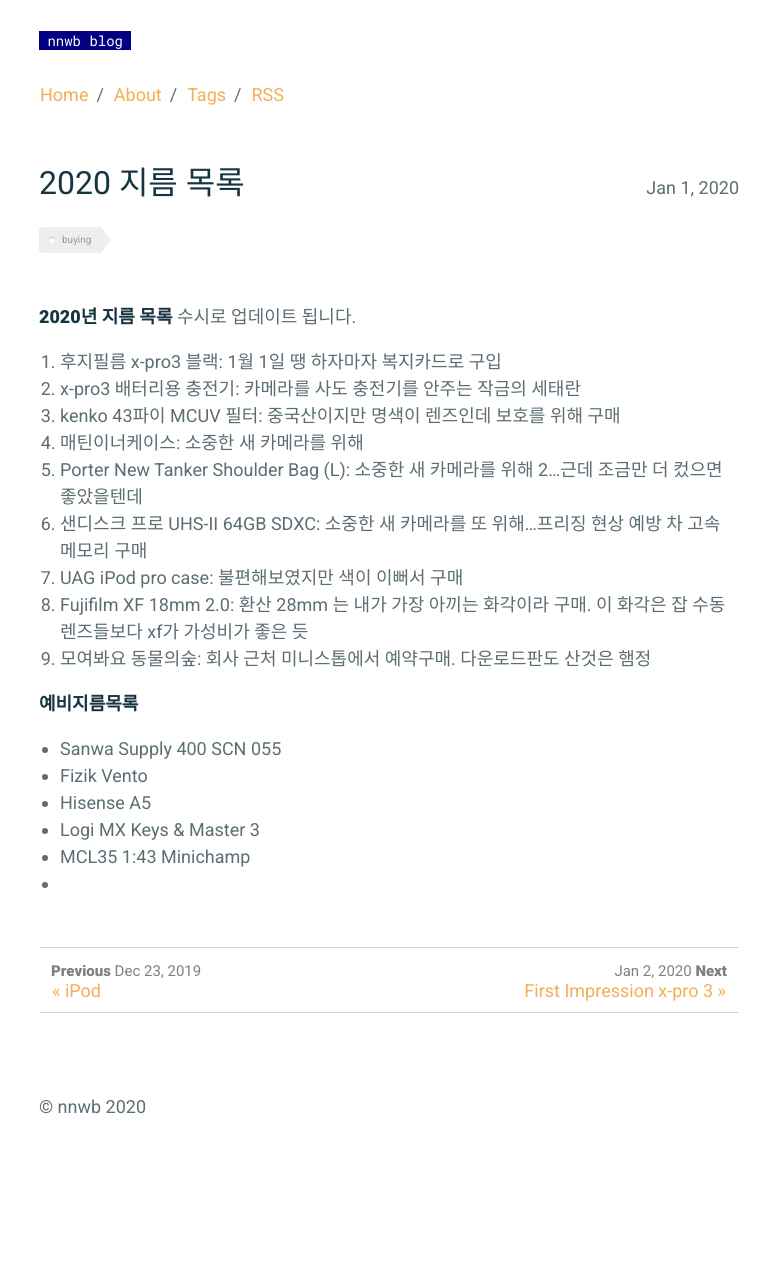
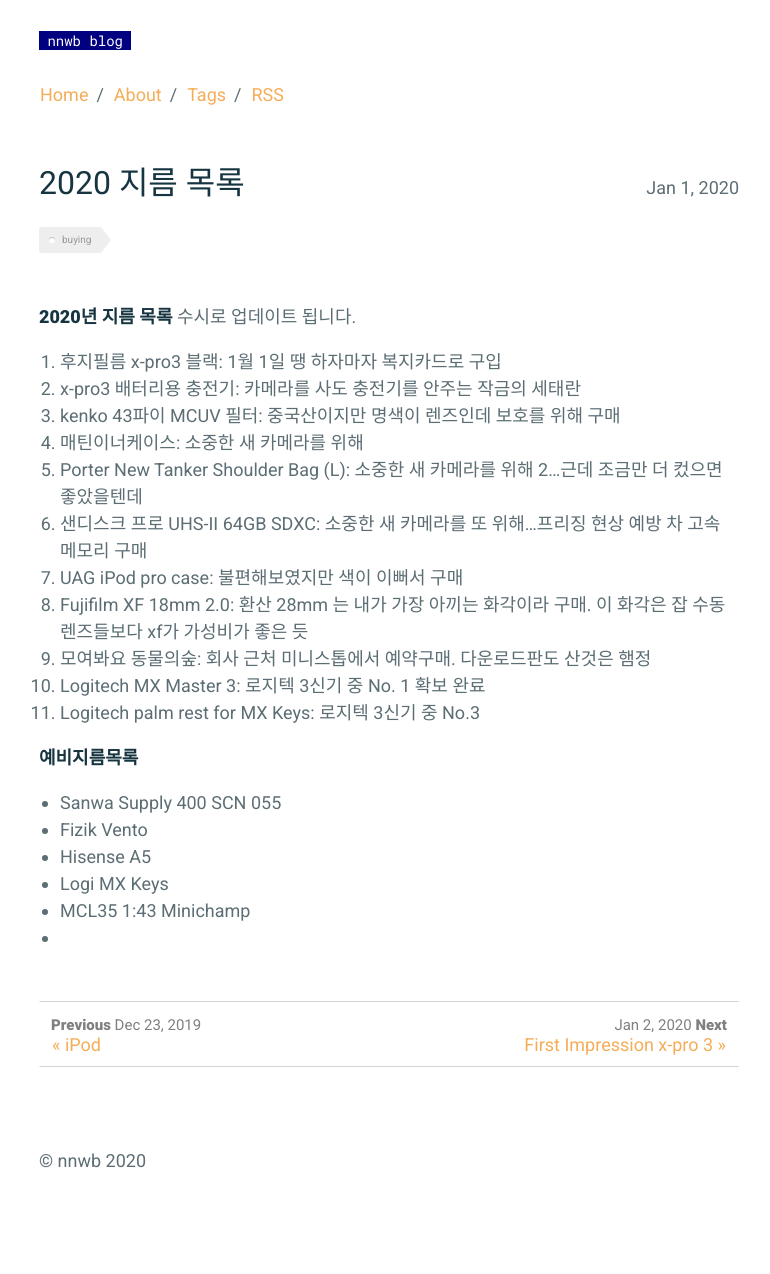
Before and after one commit to nnwb/nnwb.github.io, a Jekyll site: the page built from _posts/2020-01-01-2020buy.md, in a window 1280 px wide. Shown: the whole page, without its empty margins (251-1021 px from the left). Built offline with Jekyll 4.4.1, drawn with Linux system fonts in a browser that asks for light colours; comment, search, counter and statistics services are not loaded; before the commit the page ends 1220 px from its top, so only the background shows below that.

Commit message:
Update 2020-01-01-2020buy.md

```diff
--- a/_posts/2020-01-01-2020buy.md
+++ b/_posts/2020-01-01-2020buy.md
@@ -18,6 +18,8 @@ comments: true
 7. UAG iPod pro case: 불편해보였지만 색이 이뻐서 구매
 8. Fujifilm XF 18mm 2.0: 환산 28mm 는 내가 가장 아끼는 화각이라 구매. 이 화각은 잡 수동렌즈들보다 xf가 가성비가 좋은 듯
 9. 모여봐요 동물의숲: 회사 근처 미니스톱에서 예약구매. 다운로드판도 산것은 햄정
+10. Logitech MX Master 3: 로지텍 3신기 중 No. 1 확보 완료
+11. Logitech palm rest for MX Keys: 로지텍 3신기 중 No.3
 
 
 
```
Also changed, not shown: other parts of _posts/2020-01-01-2020buy.md (+1 -1 lines).
